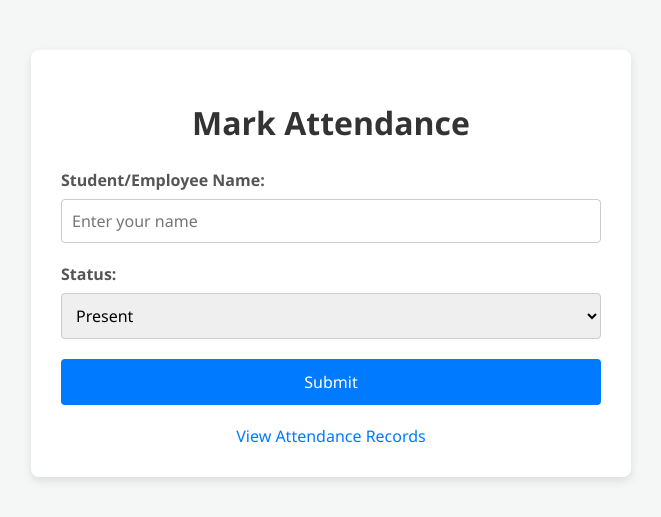
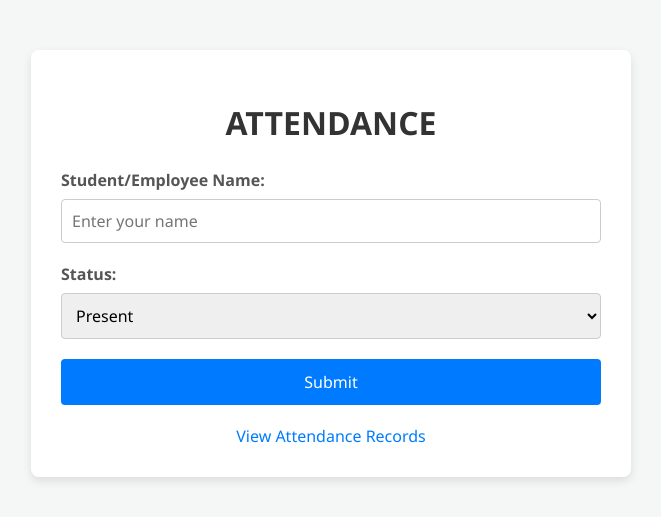
Before and after one commit to sp123-hub/application, a Flask app: page / in a window 1280 px wide. Shown: the top 517 px of the page, without its empty margins (309-970 px from the left). Run offline with Flask 3, Linux system fonts and the light colour scheme.

Commit message:
Update index.html

```diff
--- a/templates/index.html
+++ b/templates/index.html
@@ -9,7 +9,7 @@
 </head>
 <body>
     <div class="container">
-        <h1>Mark Attendance</h1>
+        <h1>ATTENDANCE</h1>
         <form method="POST" action="/">
             <div class="form-group">
                 <label for="name">Student/Employee Name:</label>
```
